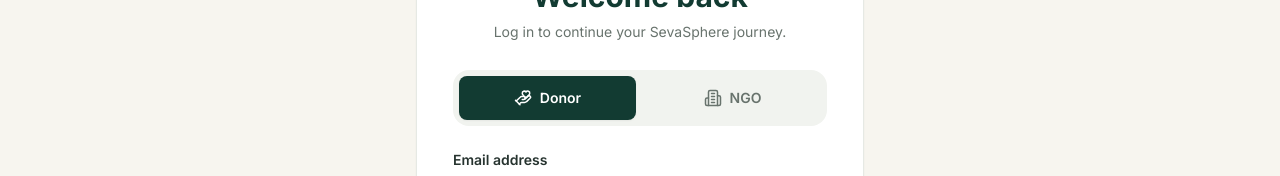
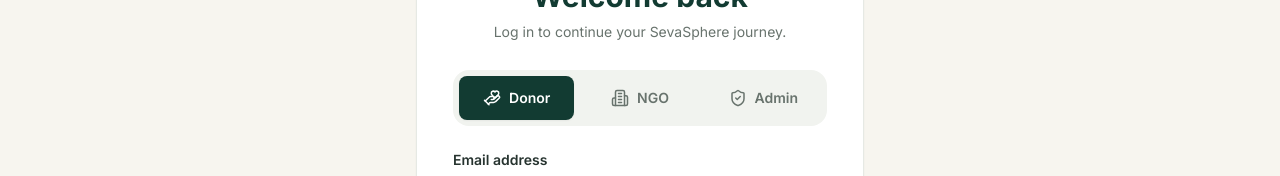
Before and after one commit to yashica-kuki/SevaSphere, a React (Vite) app in the folder client/: page /login in a window 1280 px wide. Shown: the part 267-443 px from the top of the page. Built offline with nearby package versions, Linux system fonts and the light colour scheme; no server answers.

Commit message:
Add Admin login

```diff
--- a/client/src/pages/Login.jsx
+++ b/client/src/pages/Login.jsx
@@ -1,7 +1,7 @@
 
 import { useState } from "react";
 import { Link, Navigate, useLocation, useNavigate } from "react-router-dom";
-import { Heart, Loader2, HandHeart, Building2 } from "lucide-react";
+import { Heart, Loader2, HandHeart, Building2, ShieldCheck } from "lucide-react";
 import { useAuth } from "../context/AuthContext";
 import Navbar from "../components/layout/Navbar";
 // import { logoutUser } from "../services/authService";
@@ -38,8 +38,7 @@ export default function Login() {
                 }
 
                 setError(
-                    `This account is registered as ${result.user.role === "DONOR" ? "Donor" : "NGO"
-                    }. Please select the correct account type.`
+                    `This account is registered as ${{ DONOR: "Donor", NGO: "NGO", ADMIN: "Admin" }[result.user.role]}. Please select the correct account type.`
                 );
                 return;
             }
@@ -73,7 +72,7 @@ export default function Login() {
                         </p>
                     </div>
 
-                    <div className="mb-6 grid grid-cols-2 gap-2 rounded-xl bg-[#F1F3EF] p-1.5">
+                    <div className="mb-6 grid grid-cols-3 gap-2 rounded-xl bg-[#F1F3EF] p-1.5">
                         <button
                             type="button"
                             onClick={() => {
@@ -102,6 +101,21 @@ export default function Login() {
                         >
                             <Building2 size={18} />
                             NGO
+                        </button>
+
+                        <button
+                            type="button"
+                            onClick={() => {
+                                setRole("ADMIN");
+                                setError("");
+                            }}
+                            className={`flex items-center justify-center gap-2 rounded-lg py-3 text-sm font-semibold transition ${role === "ADMIN"
+                                ? "bg-[#123B32] text-white shadow-sm"
+                                : "text-[#68736D] hover:text-[#123B32]"
+                                }`}
+                        >
+                            <ShieldCheck size={18} />
+                            Admin
                         </button>
                     </div>
 
```
